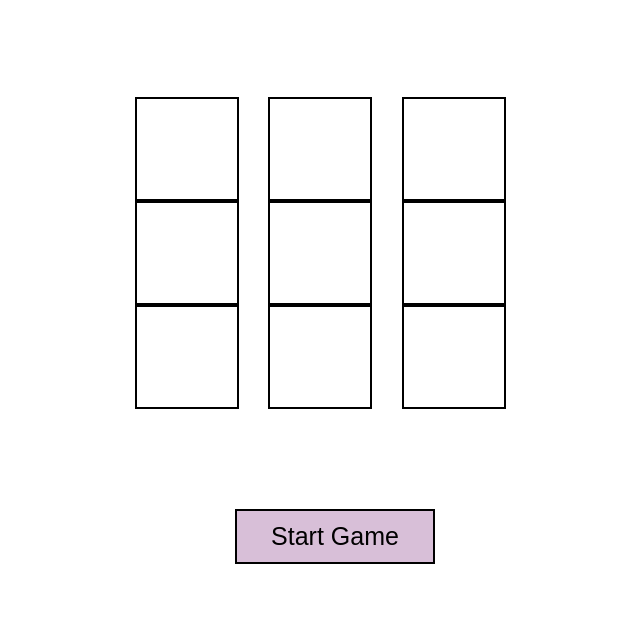
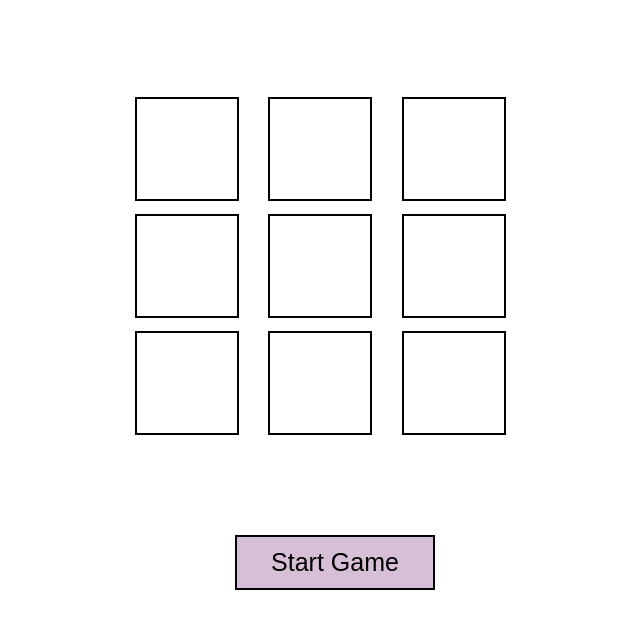
Before and after one commit to tpham912/TicTacToeGame, a plain HTML site: page index.html in a window 1280 px wide. Shown: the part 81-710 px from the top of the page, without its empty margins (305-945 px from the left). Drawn offline with Linux system fonts and the light colour scheme.

Commit message:
css draft done

```diff
--- a/style.css
+++ b/style.css
@@ -10,9 +10,10 @@ body {
 
 .game-container {
     display: grid;
-    grid-template-columns: repeat(3, auto);
+    grid-template-columns: auto auto auto;
     width: 400px;
     margin: 100px auto;
+    grid-row-gap: 13px;
 }
 
 .cell {
@@ -35,5 +36,4 @@ body {
     text-align: center;
     justify-content: center;
     align-items: center;
-
 }
```
